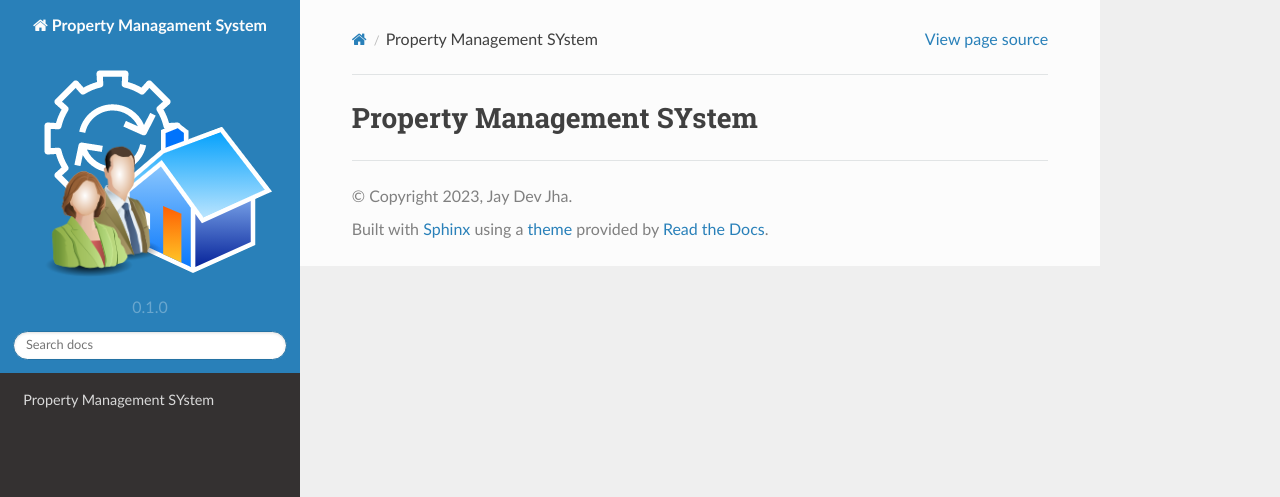
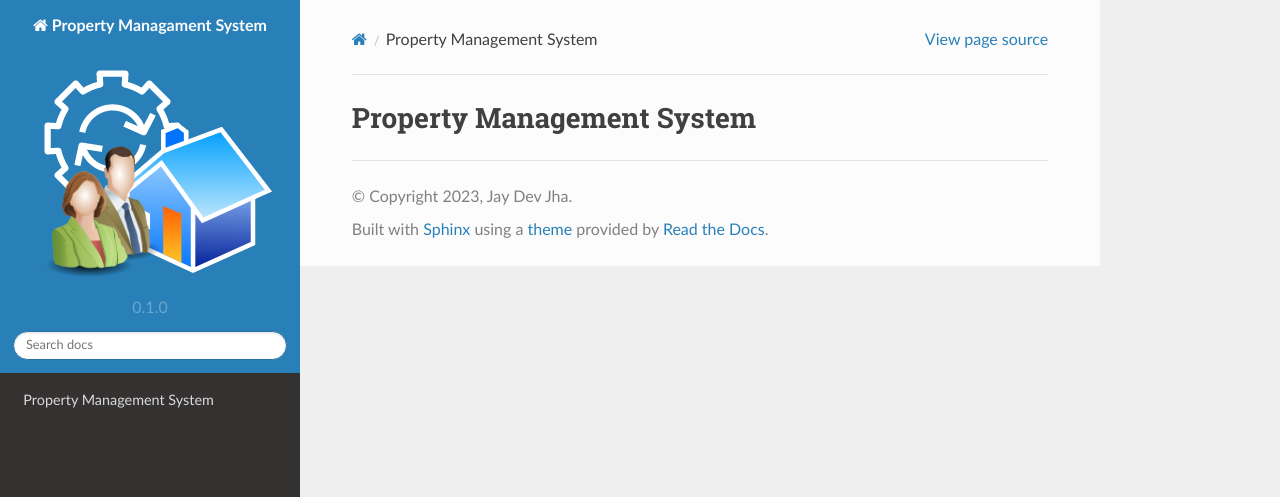
Before and after one commit to IIITM-Jay/Property-Management-System-Docs, a Sphinx documentation site: the page built from docs/source/index.rst, in a window 1280 px wide. Shown: the top 497 px of the page. Built offline with Sphinx 7.4.7 and the Read the Docs theme 2.0.0, drawn with Linux system fonts in a browser that asks for light colours.

```diff
--- a/docs/source/index.rst
+++ b/docs/source/index.rst
@@ -1,4 +1,5 @@
 .. rst-class: center
+
 ============================
-Property Management SYstem
+Property Management System
 ============================
```
